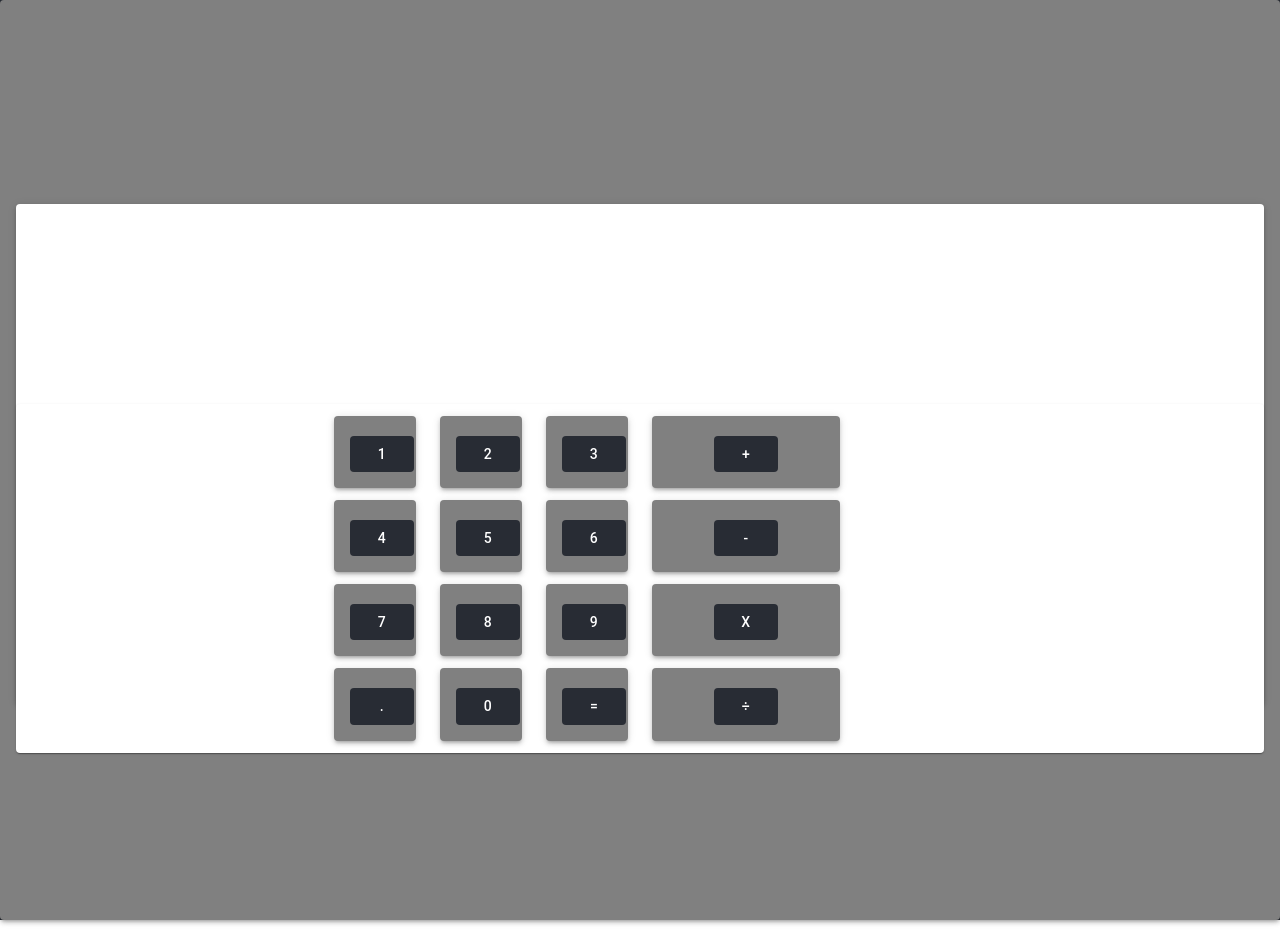
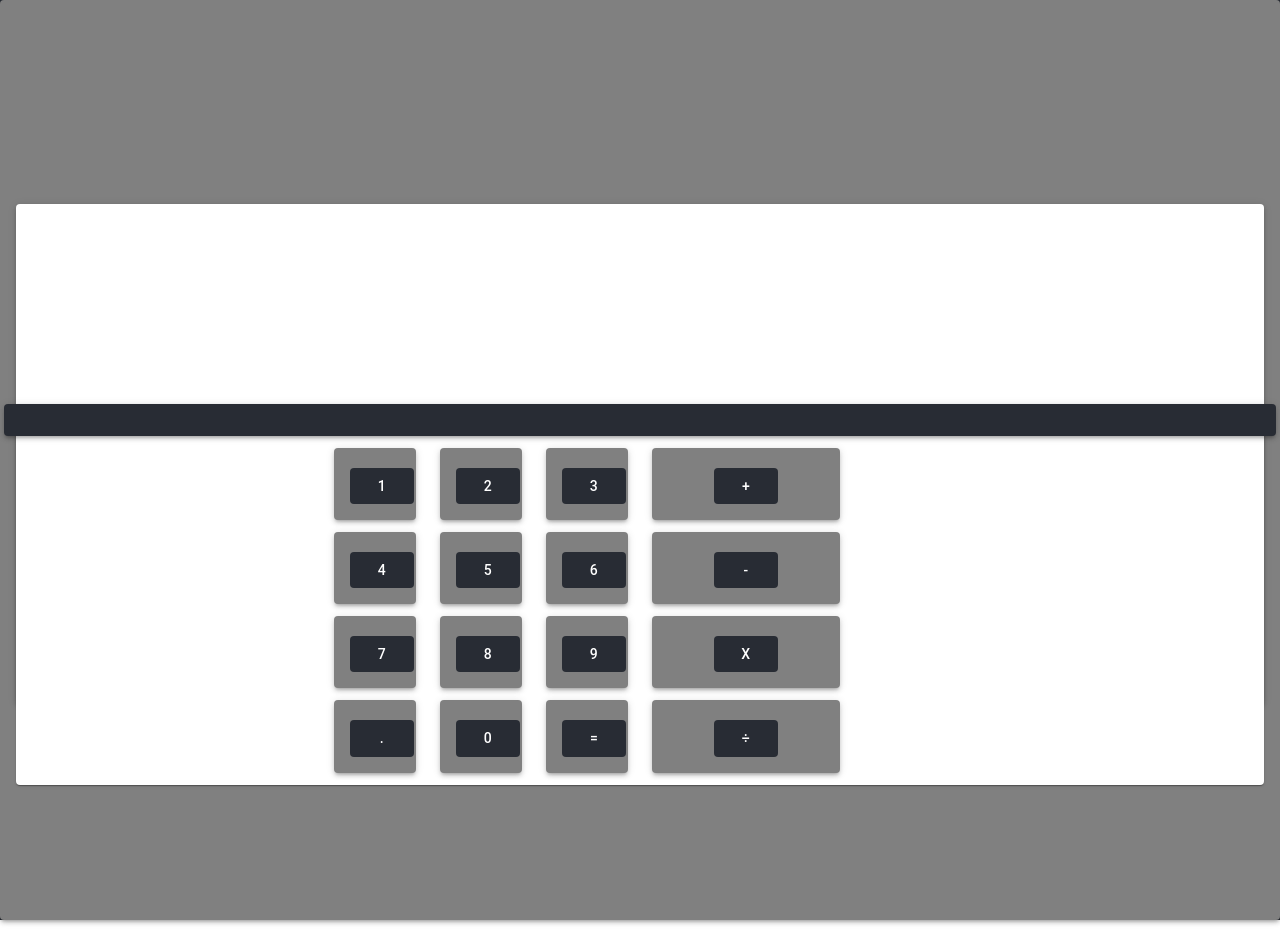
Before and after one commit to vonerikbarren/XYZ-Calculator, a React (Create React App) app in the folder client/: page / in a window 1280 px wide. Built offline with nearby package versions, Linux system fonts and the light colour scheme.

Commit message:
created the Paper component for where the numbers will go when pressed but still needs to be re-Gridded.

```diff
--- a/client/src/Components/App/Application/Application.js
+++ b/client/src/Components/App/Application/Application.js
@@ -43,7 +43,9 @@ export default function Application() {
     <Grid container spacing={3}>
       <Grid container spacing={3}>
         <Grid item xs={12}>
+          <Paper elevation={3} className={mui.paper}>
 
+          </Paper>
         </Grid>
       </Grid>
 
```
